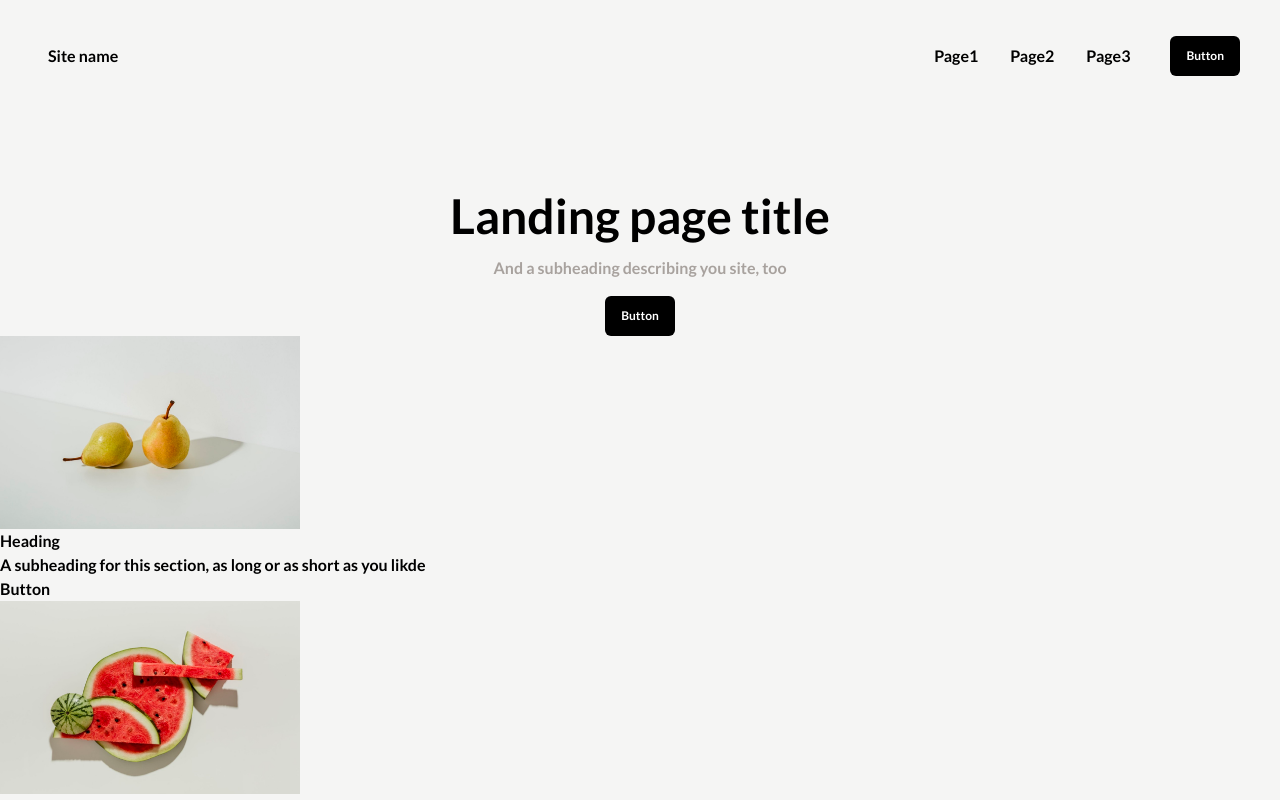
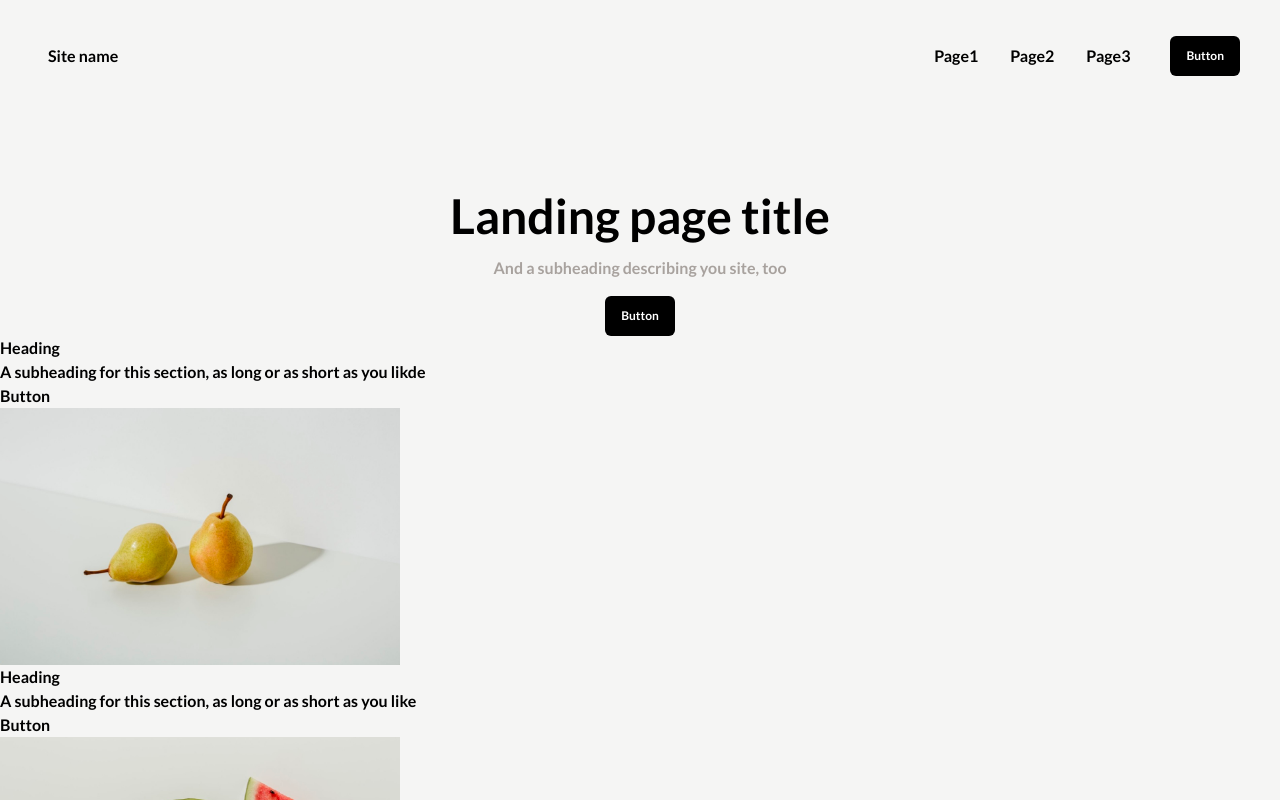
Before and after one commit to YM202c2100/figma-reproduction, a Next.js app: page / in a window 1280 px wide. Shown: the top 800 px of the page. Built offline with nearby package versions, Linux system fonts and the light colour scheme.

Commit message:
[update] 親子構造の変更

```diff
--- a/app/components/cardGenerator.tsx
+++ b/app/components/cardGenerator.tsx
@@ -14,10 +14,12 @@ function CardGenerator(){
         {Cards.map(card => {
             return(
                 <div key={card.src}>
-                    <Image src={card.src} width={"300"} height={"300"} alt={`Image of ${card.title}`}/>
-                    <div>{card.title}</div>
-                    <div>{card.description}</div>
-                    <button>Button</button>
+                    <div>
+                        <div>{card.title}</div>
+                        <div>{card.description}</div>
+                        <button>Button</button>
+                    </div>
+                    <Image src={card.src} alt="picture of fruits" width={"400"} height={"257"}/>
                 </div>
             )
         })}
```
